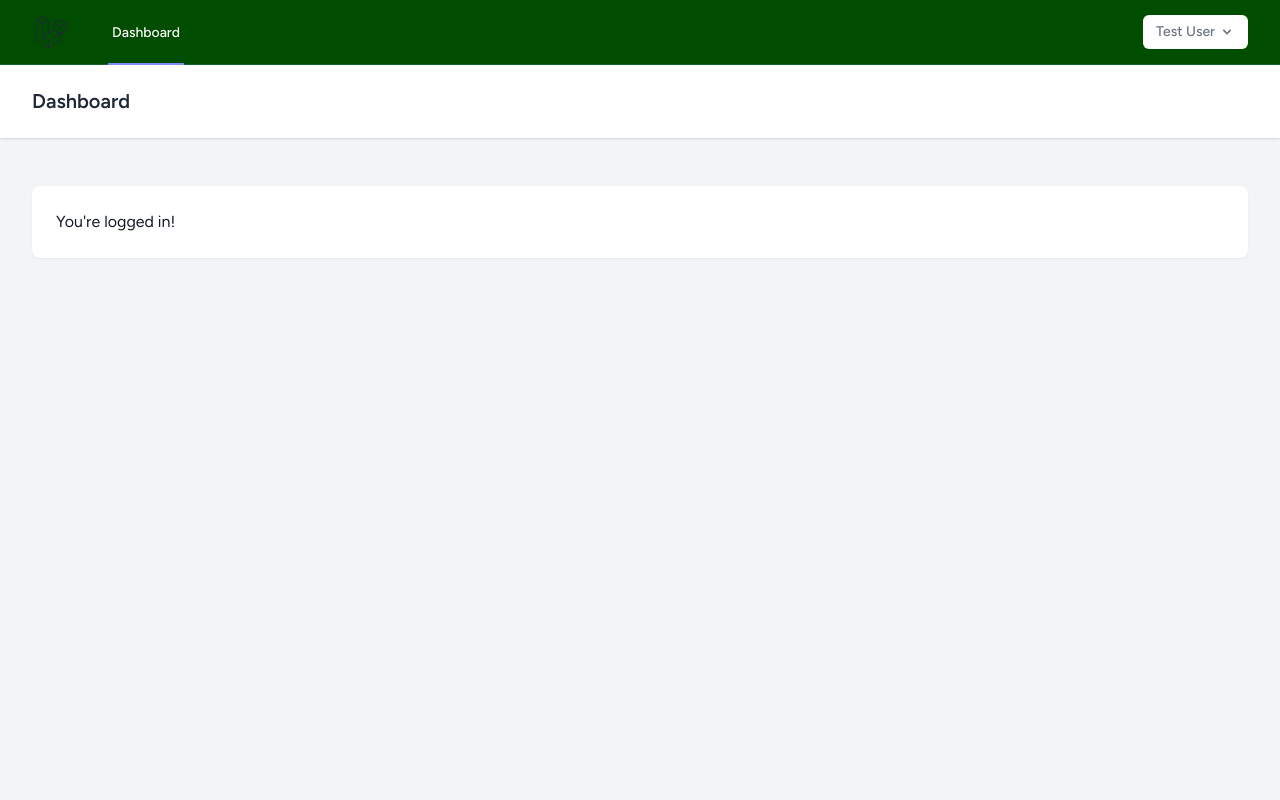
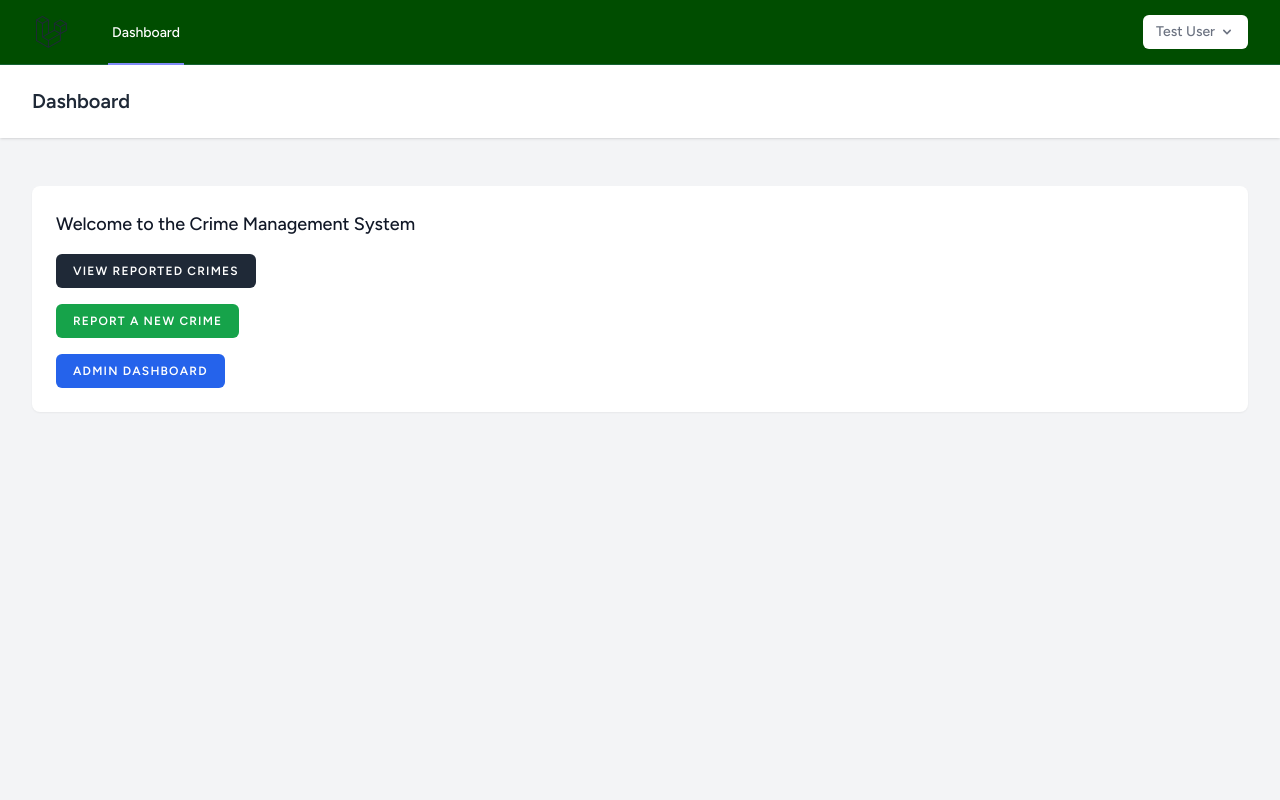
Before and after one commit to Dbaba7/datbase-dw, a Laravel app: page /dashboard in a window 1280 px wide. Run offline with Laravel 12, Linux system fonts and the light colour scheme; a user stored in the database is signed in; data comes from the database, SQL or seed files in the repository; style sheets or scripts are compiled from the project's sources.

Commit message:
feat: Add navigation links to the dashboard
Adds links to "View Reported Crimes", "Report a New Crime", and a conditional "Admin Dashboard" link to the main dashboard view. This provides users with a clear and immediate way to access the application's core features after logging in.

```diff
--- a/crime-management-system/app/Http/Controllers/EvidenceController.php
+++ b/crime-management-system/app/Http/Controllers/EvidenceController.php
@@ -3,6 +3,8 @@
 namespace App\Http\Controllers;
 
 use Illuminate\Http\Request;
+use App\Models\Crime;
+use App\Models\Evidence;
 
 class EvidenceController extends Controller
 {
@@ -25,9 +27,6 @@ class EvidenceController extends Controller
     /**
      * Store a newly created resource in storage.
      */
-use App\Models\Crime;
-use App\Models\Evidence;
-
     public function store(Request $request, Crime $crime)
     {
         $request->validate([
--- a/crime-management-system/phpunit.xml
+++ b/crime-management-system/phpunit.xml
@@ -23,8 +23,8 @@
         <env name="BCRYPT_ROUNDS" value="4"/>
         <env name="BROADCAST_CONNECTION" value="null"/>
         <env name="CACHE_STORE" value="array"/>
-        <env name="DB_CONNECTION" value="mysql"/>
-        <env name="DB_DATABASE" value="crime_management_system"/>
+        <env name="DB_CONNECTION" value="sqlite"/>
+        <env name="DB_DATABASE" value=":memory:"/>
         <env name="MAIL_MAILER" value="array"/>
         <env name="QUEUE_CONNECTION" value="sync"/>
         <env name="SESSION_DRIVER" value="array"/>
--- a/crime-management-system/resources/views/dashboard.blade.php
+++ b/crime-management-system/resources/views/dashboard.blade.php
@@ -9,7 +9,27 @@
         <div class="max-w-7xl mx-auto sm:px-6 lg:px-8">
             <div class="bg-white overflow-hidden shadow-sm sm:rounded-lg">
                 <div class="p-6 text-gray-900">
-                    {{ __("You're logged in!") }}
+                    <h3 class="text-lg font-medium text-gray-900 mb-4">{{ __("Welcome to the Crime Management System") }}</h3>
+
+                    <div class="mt-4">
+                        <a href="{{ route('crimes.index') }}" class="inline-flex items-center px-4 py-2 bg-gray-800 border border-transparent rounded-md font-semibold text-xs text-white uppercase tracking-widest hover:bg-gray-700 active:bg-gray-900 focus:outline-none focus:border-gray-900 focus:ring ring-gray-300 disabled:opacity-25 transition ease-in-out duration-150">
+                            {{ __('View Reported Crimes') }}
+                        </a>
+                    </div>
+
+                    <div class="mt-4">
+                        <a href="{{ route('crimes.create') }}" class="inline-flex items-center px-4 py-2 bg-green-600 border border-transparent rounded-md font-semibold text-xs text-white uppercase tracking-widest hover:bg-green-500 active:bg-green-700 focus:outline-none focus:border-green-700 focus:ring ring-green-300 disabled:opacity-25 transition ease-in-out duration-150">
+                            {{ __('Report a New Crime') }}
+                        </a>
+                    </div>
+
+                    @can('admin')
+                    <div class="mt-4">
+                        <a href="{{ route('admin.users.index') }}" class="inline-flex items-center px-4 py-2 bg-blue-600 border border-transparent rounded-md font-semibold text-xs text-white uppercase tracking-widest hover:bg-blue-500 active:bg-blue-700 focus:outline-none focus:border-blue-700 focus:ring ring-blue-300 disabled:opacity-25 transition ease-in-out duration-150">
+                            {{ __('Admin Dashboard') }}
+                        </a>
+                    </div>
+                    @endcan
                 </div>
             </div>
         </div>
```
